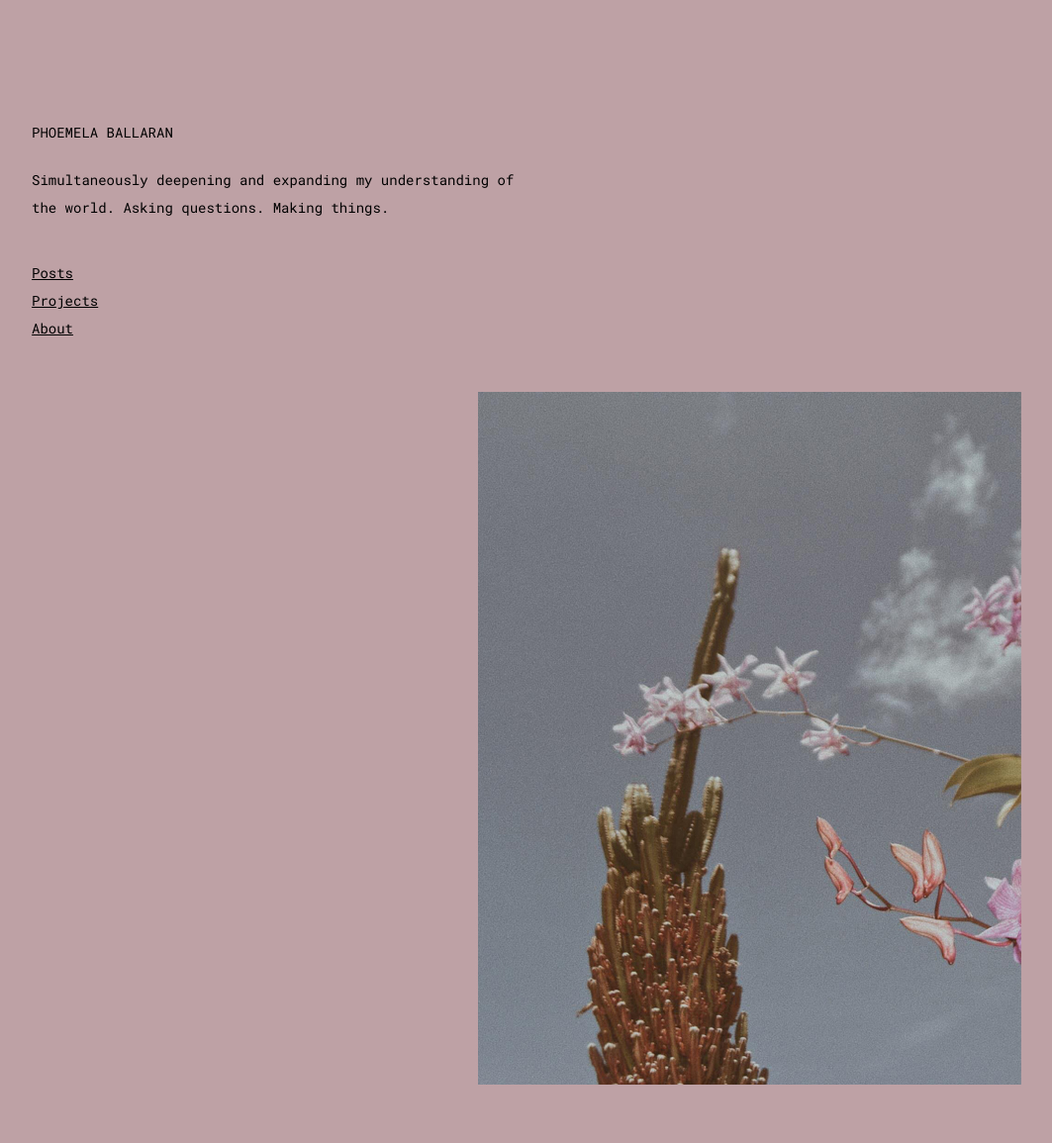
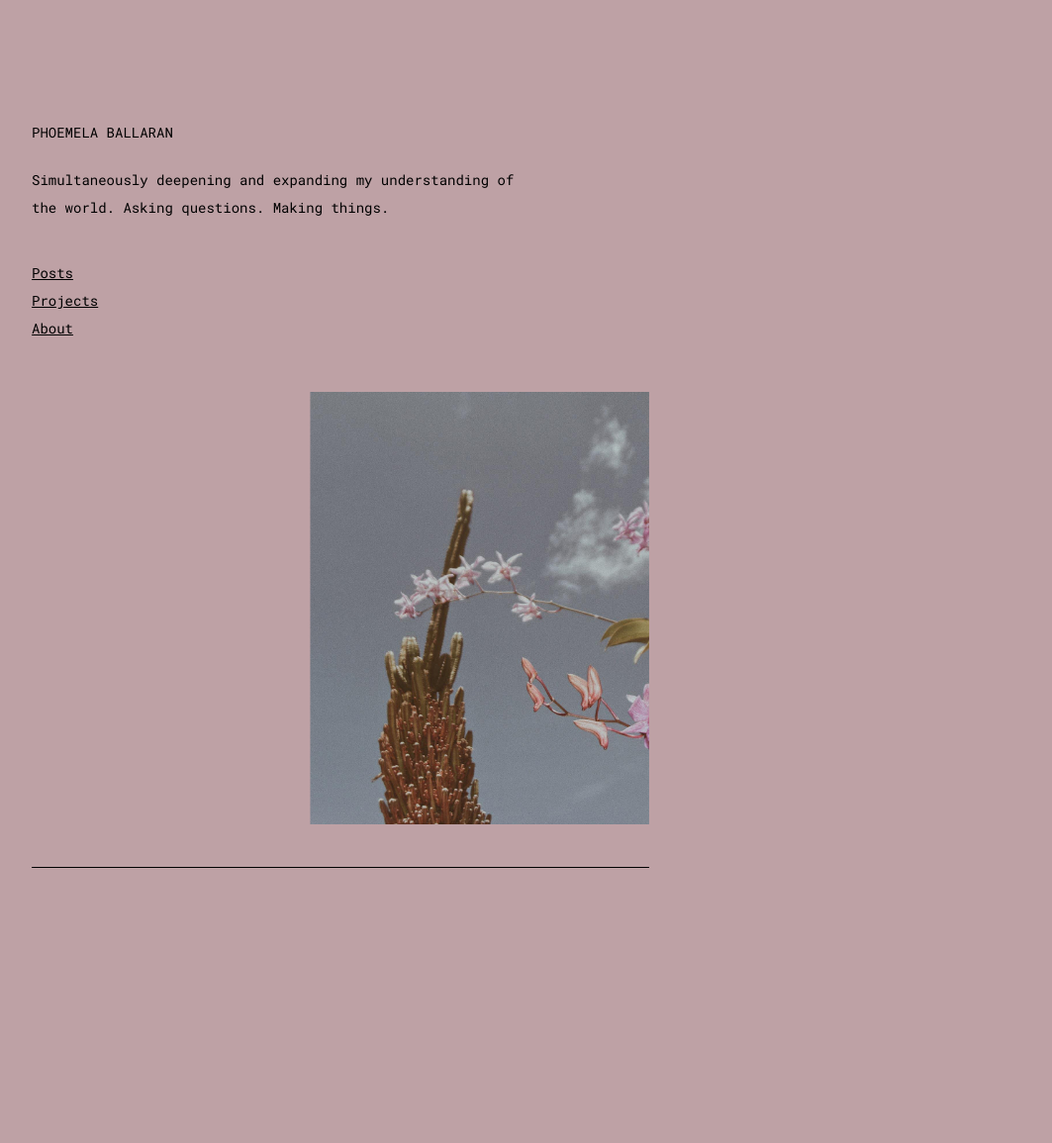
Before and after one commit to comoballar/phoemelaballaran.github.io, a Jekyll site: the page built from index.html, in a window 1280 px wide. Shown: the whole page at 99% size, without its empty margins (88-1151 px from the left). Built offline with Jekyll 4.4.1, drawn with Linux system fonts in a browser that asks for light colours; after the commit the page ends 927 px from its top, so only the background shows below that.

Commit message:
Update index.html

```diff
--- a/index.html
+++ b/index.html
@@ -4,6 +4,8 @@
 
  <body>
    <div class="post">
+    <div class="post__body">
      <img src="https://phoemelaballaran.github.io/assets/sample/home.jpg"/></p>
+    </div>
   </div>
 </body>
```
